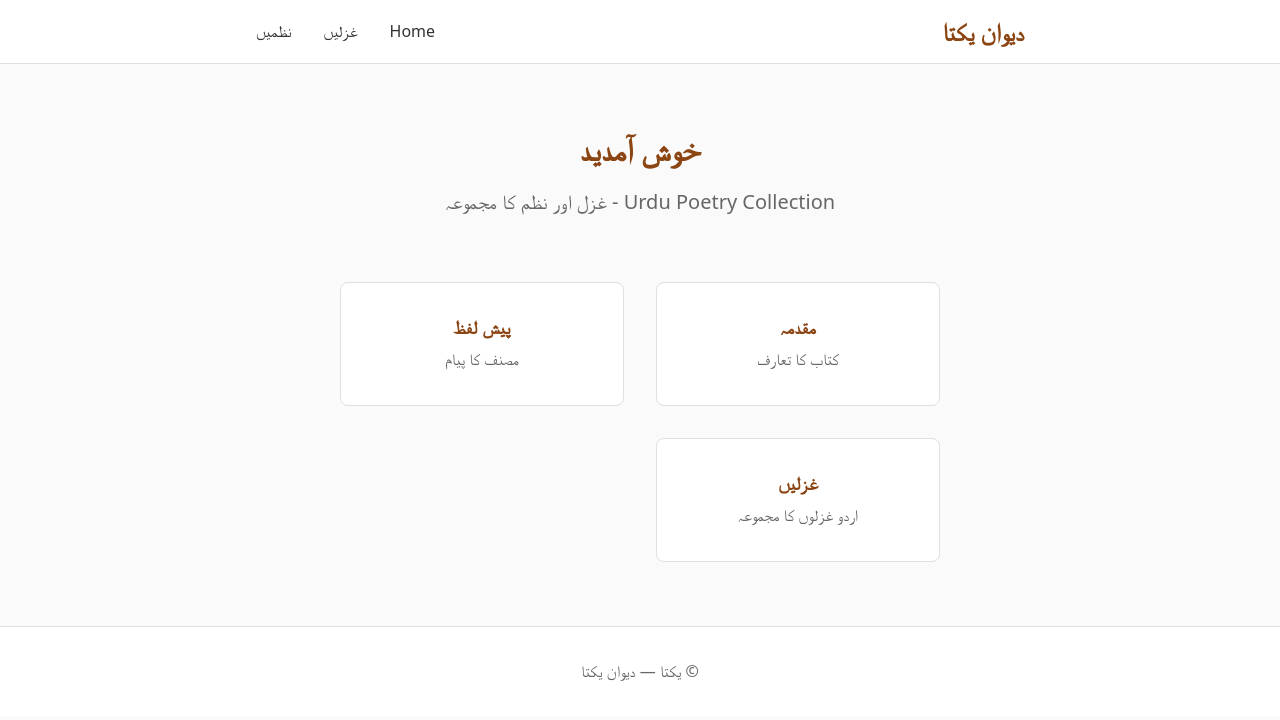
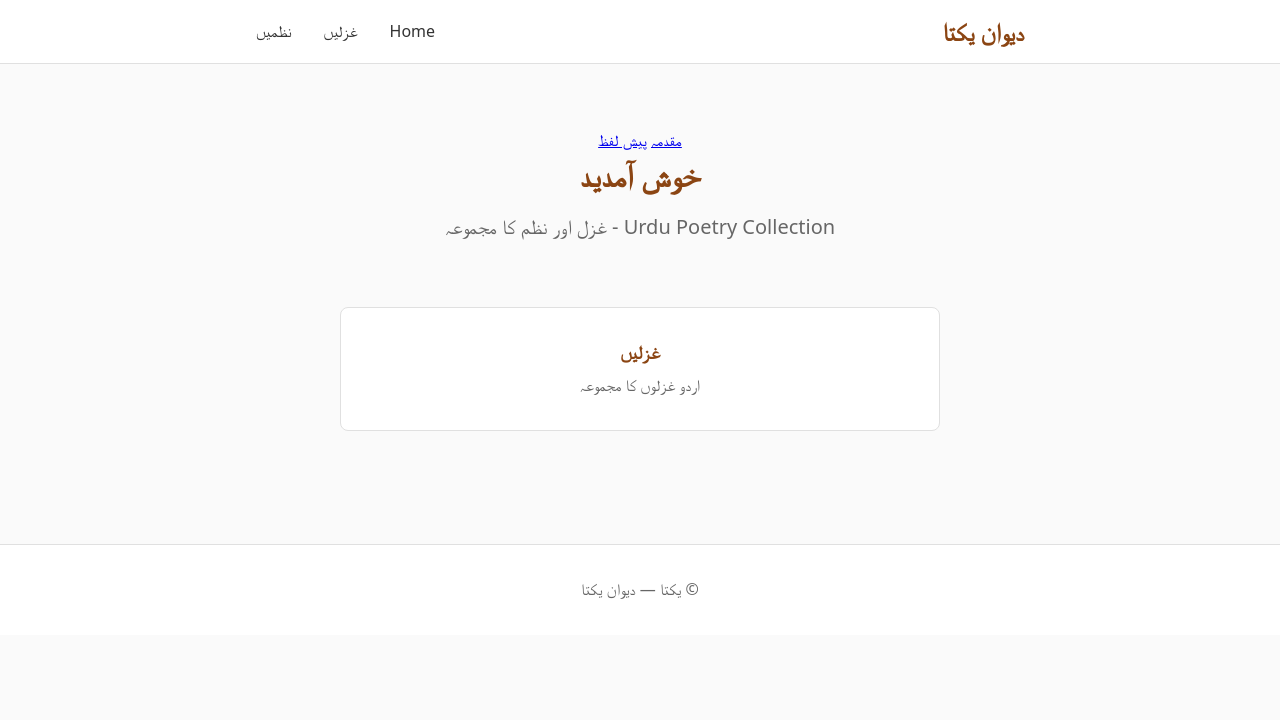
Before and after one commit to fmkhan7/deewan, an Eleventy site: page src/pages/index.njk in a window 1280 px wide. Built offline with nearby package versions, Linux system fonts and the light colour scheme; Eleventy itself is replaced by a stand-in of ours; files that its build step writes are made by us from their sources; a web font is replaced by a local one.

Commit message:
Move preface and foreword to the top

```diff
--- a/src/pages/index.njk
+++ b/src/pages/index.njk
@@ -4,6 +4,11 @@ permalink: /
 ---
 
 <div class="home-page">
+  <section class="top-links">
+    <a href="{{ site.baseurl }}/preface/">مقدمہ</a>
+    <a href="{{ site.baseurl }}/foreword/">پیش لفظ</a>
+  </section>
+
   <section class="hero">
     <h2>خوش آمدید</h2>
     <p class="tagline">{{ site.description }}</p>
@@ -11,14 +16,6 @@ permalink: /
 
   <section class="collections">
     <div class="collection-card">
-      <h3><a href="{{ site.baseurl }}/preface/">مقدمہ</a></h3>
-      <p>کتاب کا تعارف</p>
-    </div>
-    <div class="collection-card">
-      <h3><a href="{{ site.baseurl }}/foreword/">پیش لفظ</a></h3>
-      <p>مصنف کا پیام</p>
-    </div>
-    <div class="collection-card">
       <h3><a href="{{ site.baseurl }}/ghazals/">غزلیں</a></h3>
       <p>اردو غزلوں کا مجموعہ</p>
     </div>
```
